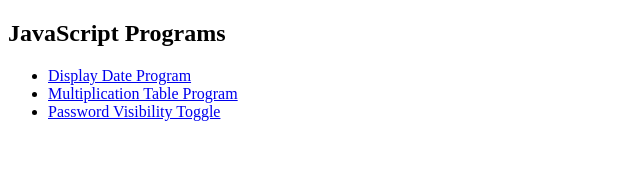
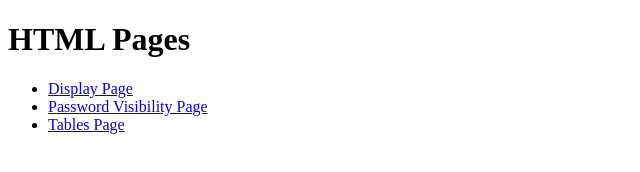
Before and after one commit to snettem2/lab-task-6, a plain HTML site: page index.html in a window 1280 px wide. Shown: the whole page, without its empty margins (0-640 px from the left). Drawn offline with Linux system fonts and the light colour scheme.

Commit message:
Update index.html

```diff
--- a/index.html
+++ b/index.html
@@ -1,23 +1,17 @@
 <!DOCTYPE html>
 <html>
 <head>
-    <title>JavaScript Programs</title>
+    <title>Index</title>
 </head>
+<body>
 
-<body>
-    <h2>JavaScript Programs</h2>
+    <h1>HTML Pages</h1>
 
     <ul>
-        <li>
-            <a href="display.html">Display Date Program</a>
-        </li>
-        <li>
-            <a href="tabels.html">Multiplication Table Program</a>
-        </li>
-        <li>
-            <a href="passwordvisibility.html">Password Visibility Toggle</a>
-        </li>
+        <li><a href="display.html">Display Page</a></li>
+        <li><a href="passwordvisibility.html">Password Visibility Page</a></li>
+        <li><a href="tabels.html">Tables Page</a></li>
     </ul>
+
 </body>
-
 </html>
```
